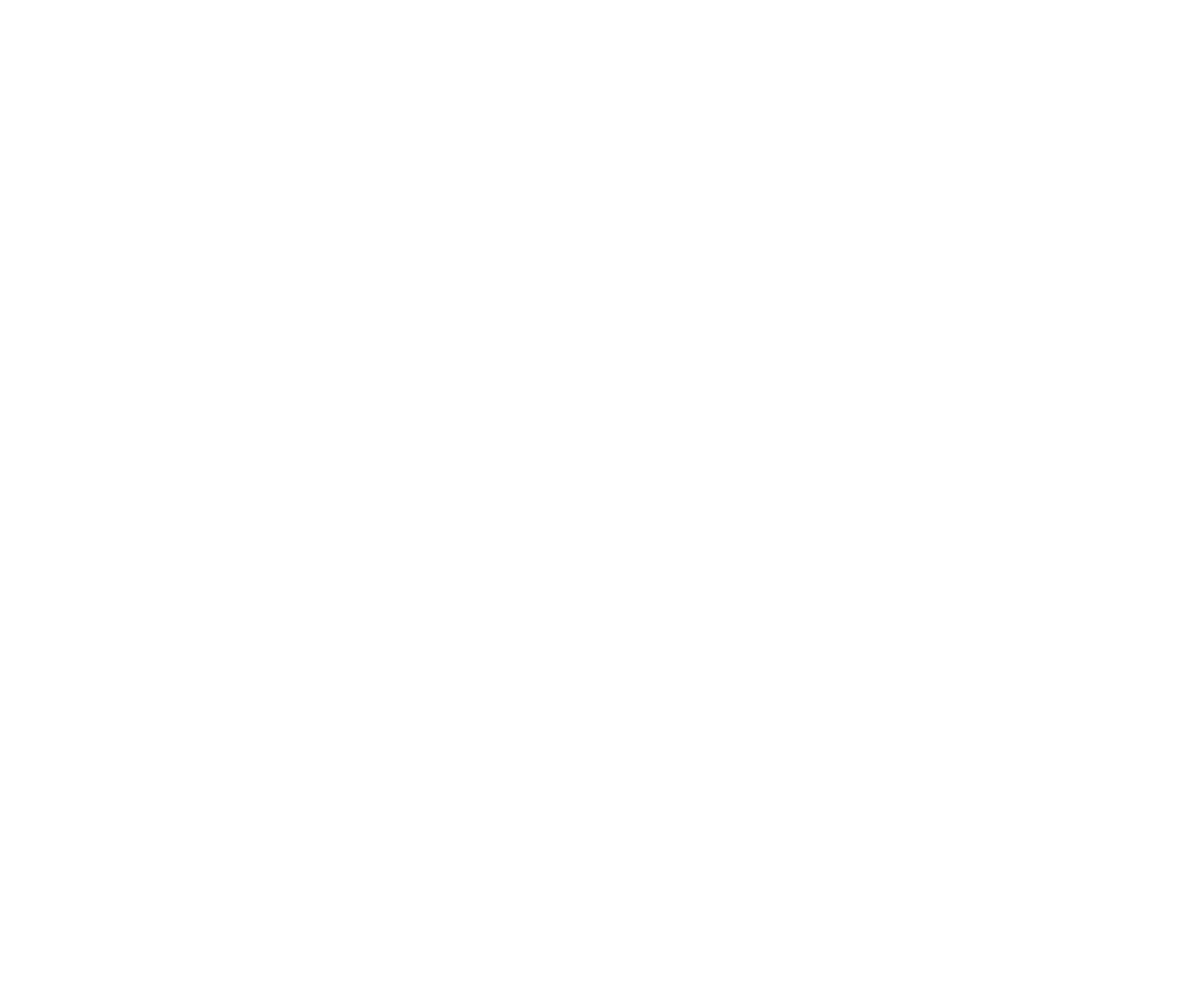
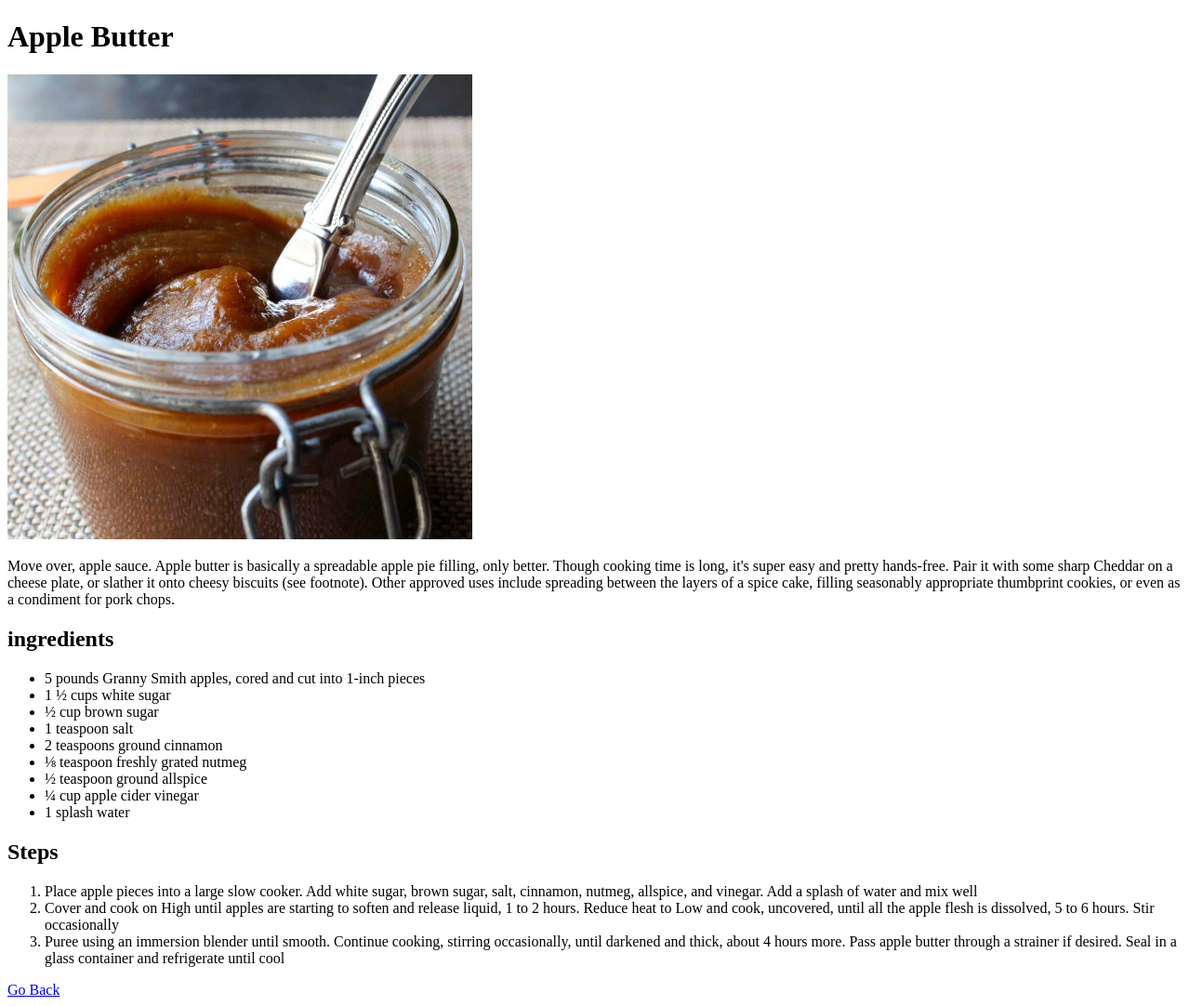
Before and after one commit to Zeck2/odin-recipes, a plain HTML site: page recipes/appleButter.html in a window 1280 px wide. Shown: the whole page at 93% size. Before the commit the page ends 800 px from the top, so only its background shows below. Drawn offline with Linux system fonts and the light colour scheme.

Commit message:
appleButter html body done

```diff
--- a/recipes/appleButter.html
+++ b/recipes/appleButter.html
@@ -4,9 +4,32 @@
     <meta charset="UTF-8">
     <meta http-equiv="X-UA-Compatible" content="IE=edge">
     <meta name="viewport" content="width=device-width, initial-scale=1.0">
-    <title>Document</title>
+    <title>Apple Butter | Odin Recipes</title>
 </head>
 <body>
-
+    <h1>Apple Butter</h1>
+    <img src="../images/appleButter.jpg" height="500px">
+    <p>Move over, apple sauce. Apple butter is basically a spreadable apple pie filling, only better. Though cooking time is long, it's super easy and pretty hands-free. Pair it with some sharp Cheddar on a cheese plate, or slather it onto cheesy biscuits (see footnote). Other approved uses include spreading between the layers of a spice cake, filling seasonably appropriate thumbprint cookies, or even as a condiment for pork chops.</p>
+    <h2>ingredients</h2>
+    <ul>
+        <li>5 pounds Granny Smith apples, cored and cut into 1-inch pieces</li>
+        <li>1 ½ cups white sugar</li>
+        <li>½ cup brown sugar</li>
+        <li>1 teaspoon salt</li>
+        <li>2 teaspoons ground cinnamon</li>
+        <li>⅛ teaspoon freshly grated nutmeg</li>
+        <li>½ teaspoon ground allspice</li>
+        <li>¼ cup apple cider vinegar</li>
+        <li>1 splash water</li>
+    </ul>
+    <h2>Steps</h2>
+    <ol>
+        <li>Place apple pieces into a large slow cooker. Add white sugar, brown sugar, salt, cinnamon, nutmeg, allspice, and vinegar. Add a splash of water and mix well</li>
+        <li>Cover and cook on High until apples are starting to soften and release liquid, 1 to 2 hours. Reduce heat to Low and cook, uncovered, until all the apple flesh is dissolved, 5 to 6 hours. Stir occasionally</li>
+        <li>Puree using an immersion blender until smooth. Continue cooking, stirring occasionally, until darkened and thick, about 4 hours more. Pass apple butter through a strainer if desired. Seal in a glass container and refrigerate until cool</li>
+    </ol>
+    <div>
+        <a href="../index.html">Go Back</a>
+    </div>
 </body>
 </html>
```
Also changed, not shown: images/appleButter.jpg (added).
